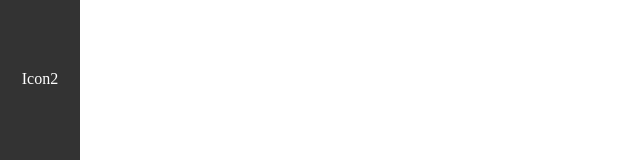
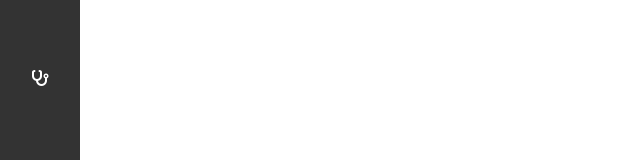
Before and after one commit to DeyoP/ISA-team58-frontend, an Angular app in the folder isa-front/: page / in a window 1280 px wide. Shown: the part 381-541 px from the top of the page, without its empty margins (0-640 px from the left). Built offline with nearby package versions, Linux system fonts and the light colour scheme.

Commit message:
conencted equipment search

```diff
--- a/isa-front/src/app/shared/navbar/navbar.component.html
+++ b/isa-front/src/app/shared/navbar/navbar.component.html
@@ -3,8 +3,8 @@
       <p>DMJM</p>
     </div>
     <div class="section middle">
-      <div class="icon"><i class="fas fa-building" routerLink="/view-companies"></i></div>
-      <div class="icon">Icon2</div>
+      <div class="icon"><i class="fas fa-building" routerLink="/company-search"></i></div>
+      <div class="icon"><i class="fa-solid fa-stethoscope" routerLink="/equipment-search"></i></div>
     </div>
     <div class="section bottom">
       <div class="icon"><i class="fas fa-cogs"></i></div>
```
